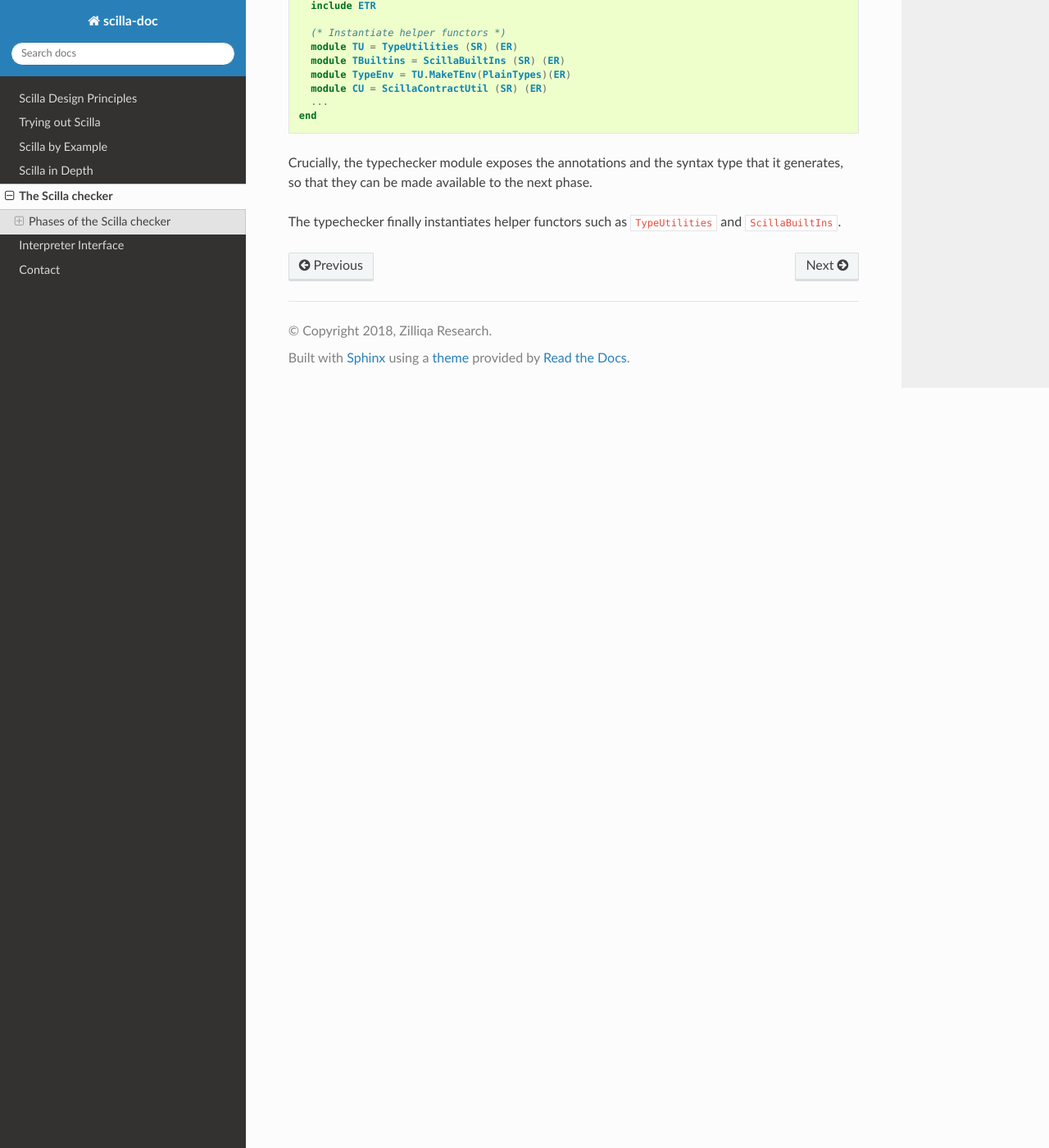
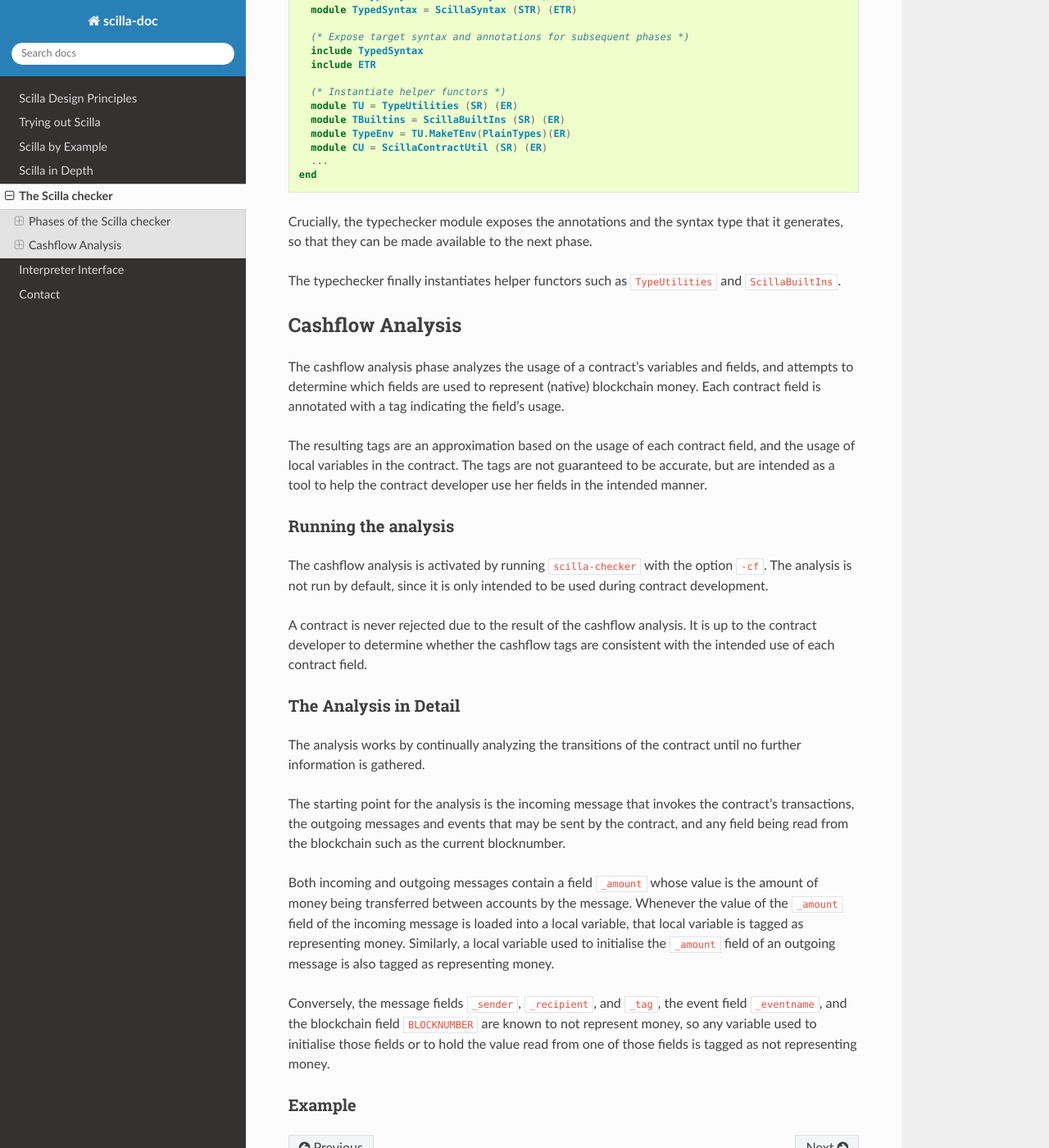
Before and after one commit to Zilliqa/scilla-docs, a Sphinx documentation site: the page built from docs/source/scilla-checker.rst, in a window 1280 px wide and 1400 px high, scrolled down 4293 px. Shown: the whole window at 82% size. Built offline with Sphinx 7.4.7 and the Read the Docs theme 2.0.0, drawn with Linux system fonts in a browser that asks for light colours; some of the changed text lies outside the part shown.

Commit message:
Initial docs on cashflow analysis

```diff
--- a/docs/source/scilla-checker.rst
+++ b/docs/source/scilla-checker.rst
@@ -33,6 +33,11 @@ and add annotations to each piece of syntax:
 + `Event-info` checks that messages and events in the contain all
   necessary fields, and that messages and events with the same tag all
   contain the same fields.
+
++ `Cashflow analysis` analyzes the usage of variables and fields, and
+  attempts to determine which fields are used to represent (native)
+  blockchain money. No checks are performed, but expressions,
+  variables and fields are annotated with tags indicating their usage.
 
 + `Sanity-checking` performs a number of minor checks, e.g. that all
   parameters to a transition have distinct names.
@@ -263,3 +268,64 @@ the next phase.
 
 The typechecker finally instantiates helper functors such as
 ``TypeUtilities`` and ``ScillaBuiltIns``.
+
+
+Cashflow Analysis
+#################
+.. _scilla_checker_cashflow:
+
+The cashflow analysis phase analyzes the usage of a contract's
+variables and fields, and attempts to determine which fields are used
+to represent (native) blockchain money. Each contract field is
+annotated with a tag indicating the field's usage.
+
+The resulting tags are an approximation based on the usage of each
+contract field, and the usage of local variables in the contract. The
+tags are not guaranteed to be accurate, but are intended as a tool to
+help the contract developer use her fields in the intended manner.
+
+
+Running the analysis
+********************
+
+The cashflow analysis is activated by running ``scilla-checker`` with
+the option ``-cf``. The analysis is not run by default, since it is
+only intended to be used during contract development.
+
+A contract is never rejected due to the result of the cashflow
+analysis. It is up to the contract developer to determine whether the
+cashflow tags are consistent with the intended use of each contract
+field.
+
+
+The Analysis in Detail
+**********************
+
+The analysis works by continually analyzing the transitions of the
+contract until no further information is gathered.
+
+The starting point for the analysis is the incoming message that
+invokes the contract's transactions, the outgoing messages and events
+that may be sent by the contract, and any field being read from the
+blockchain such as the current blocknumber.
+
+Both incoming and outgoing messages contain a field ``_amount`` whose
+value is the amount of money being transferred between accounts by the
+message. Whenever the value of the ``_amount`` field of the incoming
+message is loaded into a local variable, that local variable is tagged
+as representing money. Similarly, a local variable used to initialise
+the ``_amount`` field of an outgoing message is also tagged as
+representing money.
+
+Conversely, the message fields ``_sender``, ``_recipient``, and
+``_tag``, the event field ``_eventname``, and the blockchain field
+``BLOCKNUMBER`` are known to not represent money, so any variable used
+to initialise those fields or to hold the value read from one of those
+fields is tagged as not representing money.
+
+
+
+
+
+Example
+*******
```
